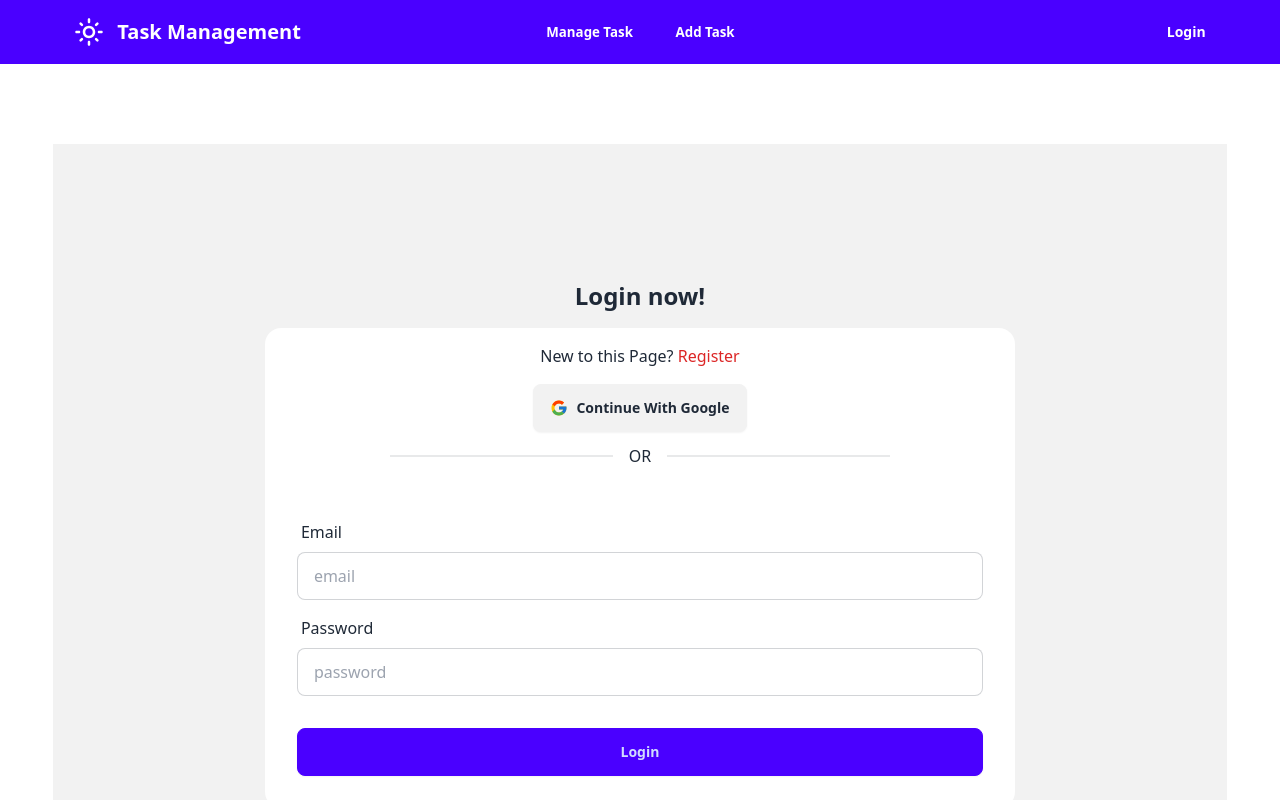
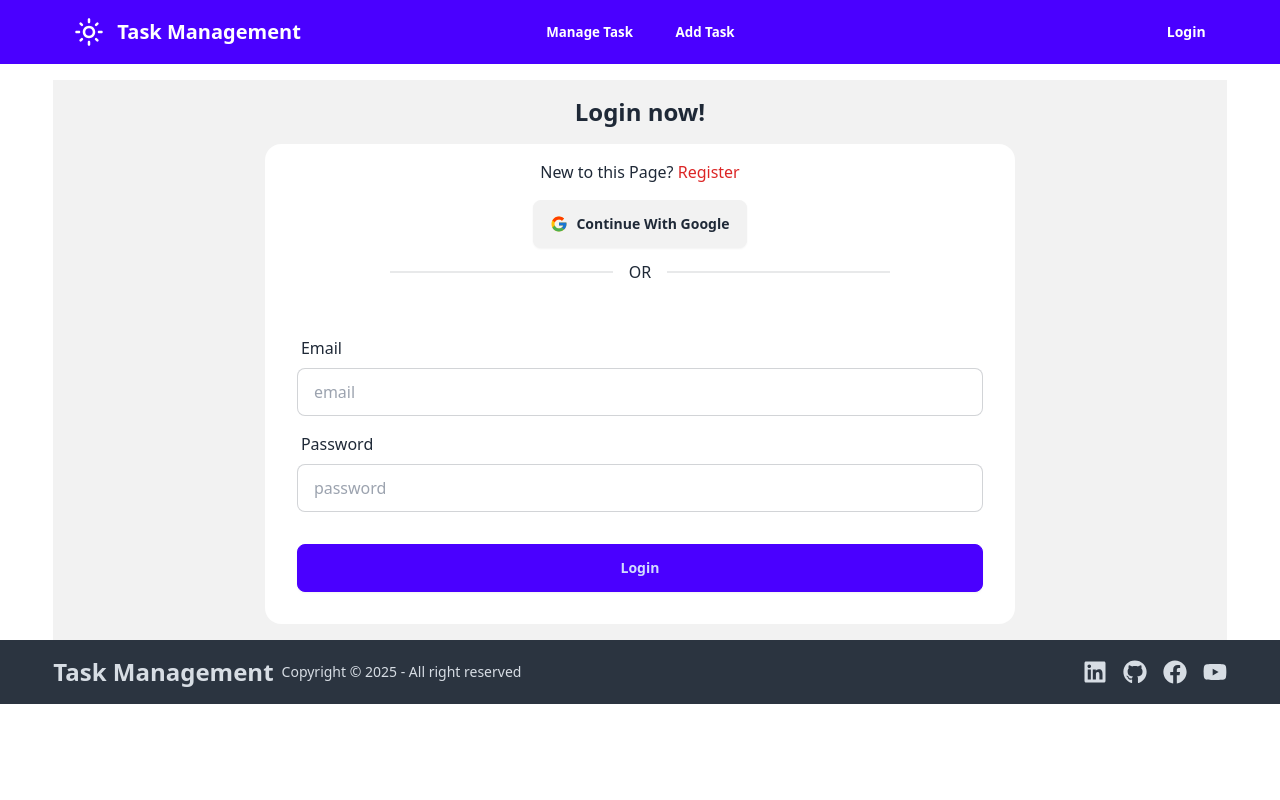
Before and after one commit to Nazim1247/Task-Management-Client, a React (Vite) app: page /login in a window 1280 px wide. Shown: the top 800 px of the page. Built offline with nearby package versions, Linux system fonts and the light colour scheme; no server answers.

Commit message:
updated code

```diff
--- a/src/pages/Login.jsx
+++ b/src/pages/Login.jsx
@@ -12,7 +12,7 @@ const Login = () => {
     }
 
     return (
-        <div className="hero bg-base-200 min-h-screen mt-16 dark:bg-gray-900">
+        <div className="hero bg-base-200 dark:bg-gray-900">
         <div className="hero-content flex-col lg:w-2/3 mx-auto">
           <div className="text-center lg:text-left">
             <h1 className="text-2xl font-bold">Login now!</h1>
--- a/src/pages/Register.jsx
+++ b/src/pages/Register.jsx
@@ -60,7 +60,7 @@ const Register = () => {
 
     return (
         <div>
-        <div className="hero bg-base-200 dark:bg-gray-900 min-h-screen mt-16">
+        <div className="hero bg-base-200 dark:bg-gray-900">
         <div className="hero-content flex-col lg:w-2/3 mx-auto">
           <div className="text-center lg:text-left">
             <h1 className="text-2xl font-bold">Register now!</h1>
--- a/src/pages/UpdateTask.jsx
+++ b/src/pages/UpdateTask.jsx
@@ -56,7 +56,7 @@ const UpdateTask = () => {
             })
         }
     return (
-        <div className="hero bg-base-200 dark:bg-gray-900 mt-16">
+        <div className="hero bg-base-200 dark:bg-gray-900">
   <div className="hero-content flex-col w-full lg:w-2/3 mx-auto">
     <div className="text-center lg:text-left">
       <h1 className="text-2xl font-bold">Update Task</h1>
```
Also changed, not shown: 2 other files (tests, documents, lock files or other folders).
